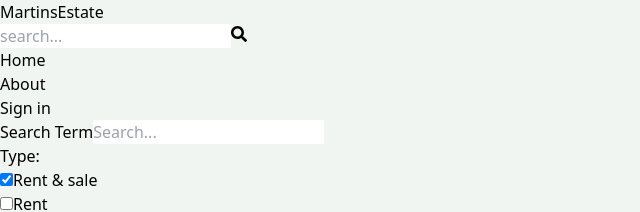
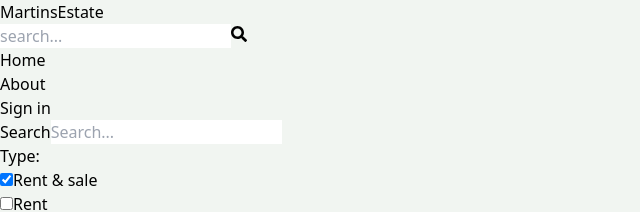
Before and after one commit to martins091/RealEstate-App, a React (Vite) app in the folder client/: page /search in a window 1280 px wide. Shown: the top 212 px of the page, without its empty margins (0-640 px from the left). Built offline with nearby package versions, Linux system fonts and the light colour scheme; no server answers.

Commit message:
fixed conflict

```diff
--- a/client/src/pages/Search.jsx
+++ b/client/src/pages/Search.jsx
@@ -105,7 +105,7 @@ export default function Search() {
         <form onSubmit={handleSubmit} className="flex flex-col gap-8">
           <div className="flex items-center gap-2 ">
             <label className="whitespace-nowrap font-semibold">
-              Search Term
+              Search
             </label>
             <input
               type="text"
```
